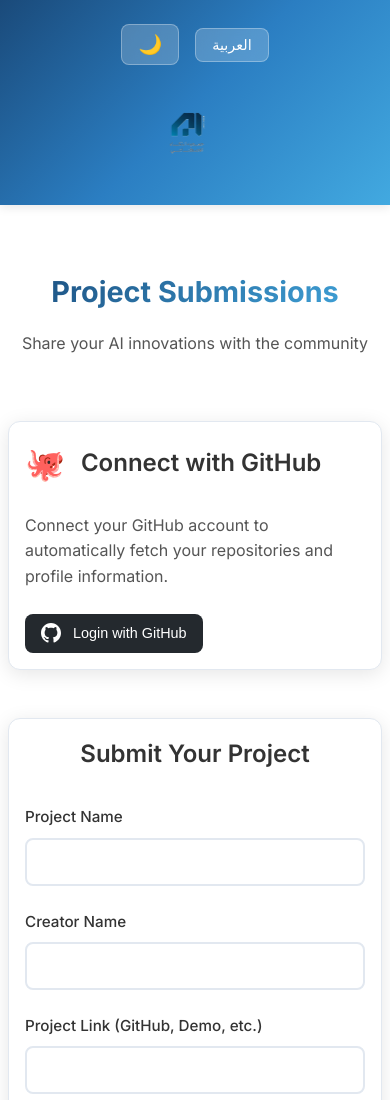
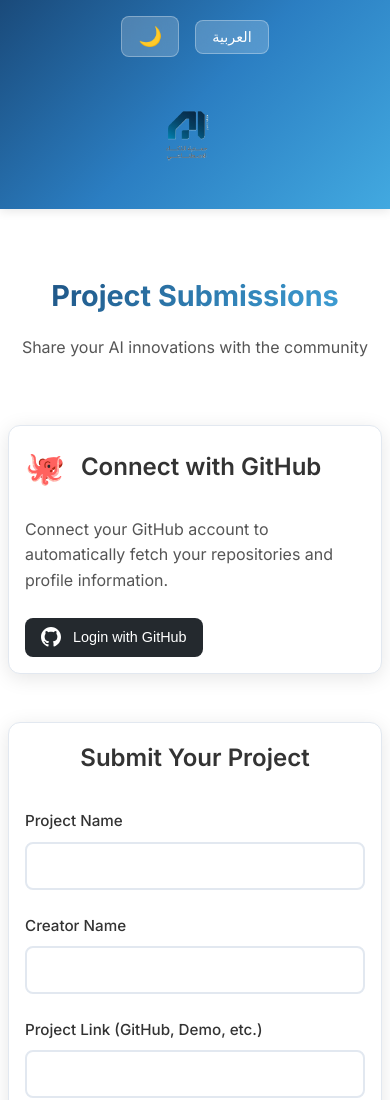
Before and after one commit to yaraabdullah/project-submission, a plain HTML site: page index.html in a window 390 px wide. Shown: the top 1100 px of the page. Drawn offline with Linux system fonts and the light colour scheme.

Commit message:
Fix: Keep header same size, make only logo bigger (150px desktop, 120px mobile)

```diff
--- a/styles.css
+++ b/styles.css
@@ -73,7 +73,7 @@ body {
 /* Header Styles */
 .header {
     background: linear-gradient(135deg, var(--primary-gradient-start), var(--primary-gradient-middle), var(--primary-gradient-end));
-    padding: 1.5rem 0;
+    padding: 1rem 0;
     box-shadow: 0 2px 10px var(--shadow);
 }
 
@@ -92,8 +92,8 @@ body {
 }
 
 .logo-icon {
-    width: 120px;
-    height: 120px;
+    width: 150px;
+    height: 150px;
     position: relative;
     flex-shrink: 0;
     display: flex;
@@ -663,8 +663,8 @@ body {
     }
 
     .logo-icon {
-        width: 100px;
-        height: 100px;
+        width: 120px;
+        height: 120px;
     }
 
     .logo-image {
```
